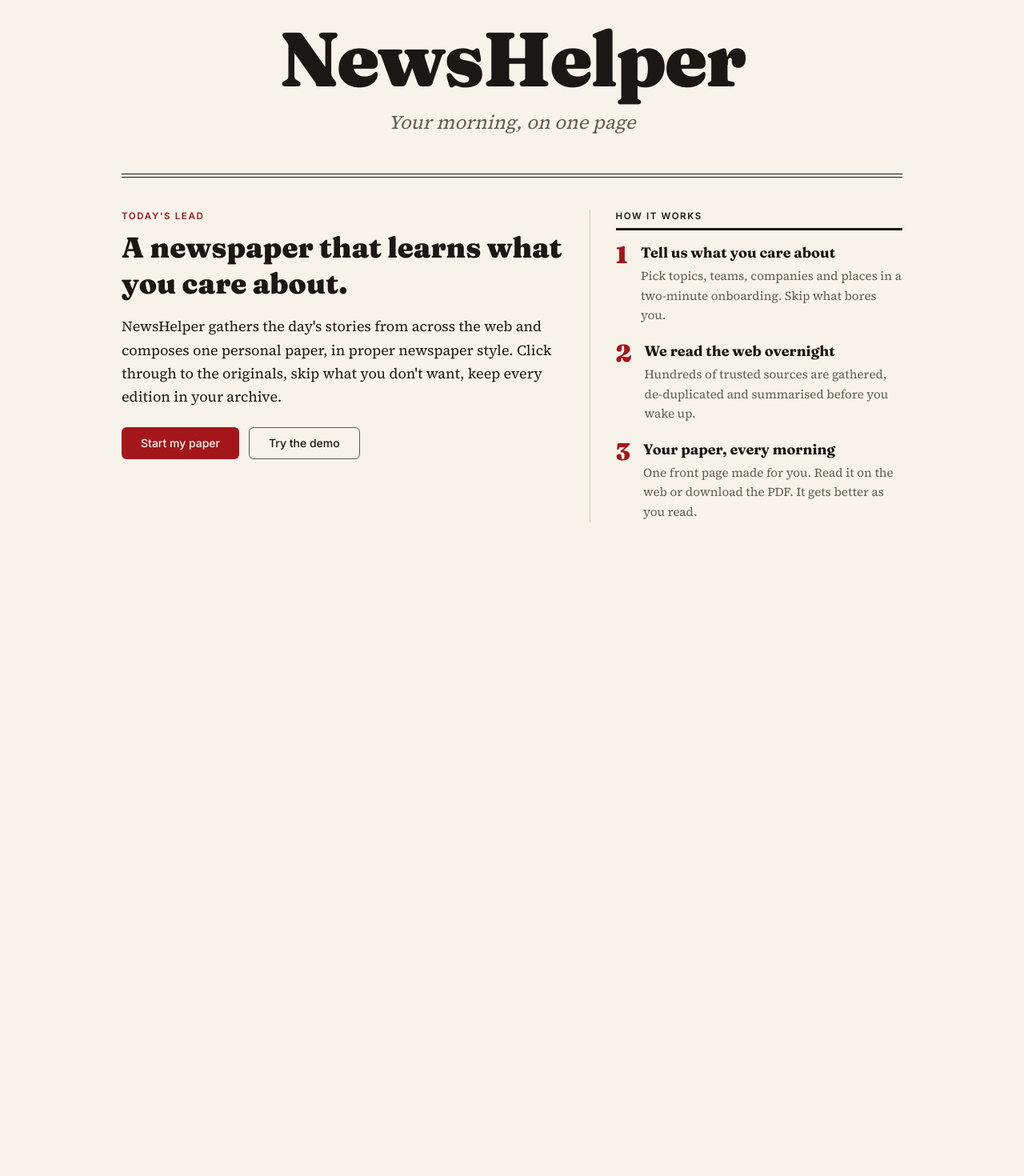
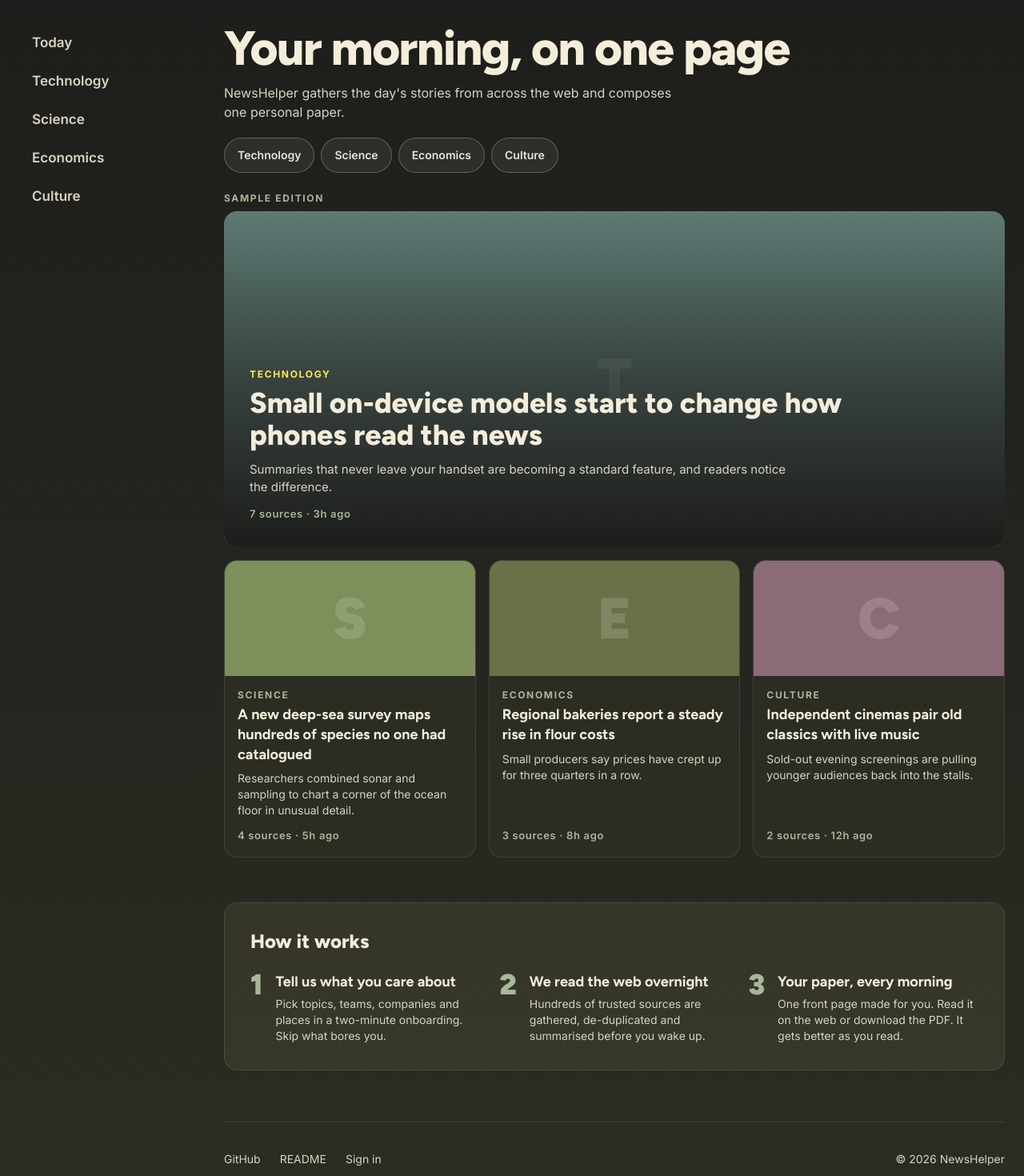
Before and after one commit to Abdul-Rafe8311/new-_helper, a Next.js app in the folder apps/web/: page / in a window 1280 px wide. Shown: the part 80-1550 px from the top of the page at 80% size. Before the commit the page ends 837 px from the top, so only its background shows below. Built offline with nearby package versions, Linux system fonts and the light colour scheme.

Commit message:
feat(web): dark card-based landing front page

```diff
--- a/apps/web/src/app/page.tsx
+++ b/apps/web/src/app/page.tsx
@@ -1,9 +1,11 @@
 import Link from "next/link";
 
-import { DemoButton } from "@/components/auth/demo-button";
-import { Rule } from "@/components/paper";
-import { ThemeToggle } from "@/components/theme/theme-toggle";
-import { Button } from "@/components/ui/button";
+import { CurrentYear } from "@/components/landing/current-year";
+import { LandingShell } from "@/components/landing/landing-shell";
+import { SAMPLE_SECTIONS, SAMPLE_STORIES } from "@/components/landing/sample-edition";
+import { LeadCard, SupportCard } from "@/components/landing/story-cards";
+
+const REPO_URL = "https://github.com/Abdul-Rafe8311/new-_helper";
 
 const STEPS = [
   {
@@ -20,60 +22,79 @@
   },
 ] as const;
 
+const FOCUS = "outline-none focus-visible:ring-[3px] focus-visible:ring-[#FEE951]/70";
+
 export default function Home() {
+  const [lead, ...rest] = SAMPLE_STORIES;
   return (
-    <main className="mx-auto w-full max-w-5xl flex-1 px-4 pb-16 sm:px-6">
-      <div className="flex items-center justify-between py-3 font-sans text-[0.7rem] uppercase tracking-[0.12em] text-muted">
-        <span>Vol. 1 · Personal edition</span>
-        <div className="flex items-center gap-2">
-          <Link href="/login" className="hover:text-ink">
-            Sign in
-          </Link>
-          <ThemeToggle />
+    <div className="landing flex-1 bg-gradient-to-b from-[#1d1d1b] to-[#2b2c22] text-[#f4edda] [font-family:var(--font-inter),system-ui,sans-serif]">
+      <LandingShell>
+        <main className="pb-16">
+          <section id="sample-edition" aria-labelledby="landing-title" className="scroll-mt-24 pt-8 sm:pt-12">
+            <h1
+              id="landing-title"
+              className="font-[family-name:var(--font-figtree)] text-4xl leading-[1.05] font-extrabold tracking-tight sm:text-6xl"
+            >
+              Your morning, on one page
+            </h1>
+            <p className="mt-3 max-w-xl text-[#d9d3c0]">
+              NewsHelper gathers the day&apos;s stories from across the web and composes one personal paper.
+            </p>
+            <ul aria-label="Topics in the sample edition" className="mt-5 flex flex-wrap gap-2">
+              {SAMPLE_SECTIONS.map((s) => (
+                <li key={s.slug}>
+                  <a
+                    href={`#story-${s.slug}`}
+                    className={`inline-flex min-h-11 items-center rounded-full border border-[#a8b89a]/40 bg-[#a8b89a]/10 px-4 text-sm font-semibold text-[#e5e8d8] hover:bg-[#a8b89a]/20 ${FOCUS}`}
+                  >
+                    {s.label}
+                  </a>
+                </li>
+              ))}
+            </ul>
+            <p className="mt-6 text-xs font-bold tracking-[0.14em] text-[#a8b89a] uppercase">Sample edition</p>
+            <div className="mt-2 grid gap-4 sm:grid-cols-3">
+              <div className="sm:col-span-3">
+                <LeadCard story={lead} />
               </div>
+              {rest.map((story) => (
+                <SupportCard key={story.id} story={story} />
+              ))}
             </div>
-      <Rule />
-      <header className="py-8 text-center sm:py-12">
-        <h1 className="font-display text-6xl font-black leading-none tracking-tight sm:text-8xl">NewsHelper</h1>
-        <p className="mt-4 font-serif text-xl italic text-muted sm:text-2xl">Your morning, on one page</p>
-      </header>
-      <Rule variant="double" />
+          </section>
 
-      <section className="grid gap-8 py-10 md:grid-cols-[3fr_2fr] md:gap-0">
-        <div className="md:border-r md:border-rule md:pr-8">
-          <p className="kicker text-accent">Today&apos;s lead</p>
-          <h2 className="mt-2 font-display text-3xl font-black leading-tight sm:text-4xl">
-            A newspaper that learns what you care about.
-          </h2>
-          <p className="mt-4 font-serif text-lg leading-relaxed">
-            NewsHelper gathers the day&apos;s stories from across the web and composes one personal
-            paper, in proper newspaper style. Click through to the originals, skip what you don&apos;t
-            want, keep every edition in your archive.
-          </p>
-          <div className="mt-6 flex flex-wrap items-start gap-3">
-            <Button asChild variant="accent" size="lg">
-              <Link href="/signup">Start my paper</Link>
-            </Button>
-            <DemoButton />
-          </div>
-        </div>
-        <aside aria-labelledby="how-it-works" className="md:pl-8">
-          <h2 id="how-it-works" className="kicker border-b-[3px] border-ink pb-1.5">
+          <section aria-labelledby="how-it-works" className="mt-14 rounded-2xl border border-white/10 bg-[#6b7048]/20 p-6 sm:p-8">
+            <h2 id="how-it-works" className="font-[family-name:var(--font-figtree)] text-2xl font-extrabold">
               How it works
             </h2>
-          <ol className="mt-4 space-y-5">
+            <ol className="mt-5 grid gap-6 md:grid-cols-3">
               {STEPS.map((step, i) => (
                 <li key={step.title} className="flex gap-4">
-                <span className="font-display text-3xl font-black leading-none text-accent">{i + 1}</span>
+                  <span aria-hidden="true" className="font-[family-name:var(--font-figtree)] text-4xl leading-none font-black text-[#a8b89a]">
+                    {i + 1}
+                  </span>
                   <div>
-                  <h3 className="font-display text-lg font-bold leading-snug">{step.title}</h3>
-                  <p className="mt-1 font-serif text-[0.95rem] leading-relaxed text-muted">{step.body}</p>
+                    <h3 className="font-[family-name:var(--font-figtree)] text-lg font-bold">{step.title}</h3>
+                    <p className="mt-1 text-sm text-[#d9d3c0]">{step.body}</p>
                   </div>
                 </li>
               ))}
             </ol>
-        </aside>
           </section>
         </main>
+        <footer className="flex flex-wrap items-center gap-x-6 gap-y-1 border-t border-white/10 py-6 text-sm text-[#d9d3c0]">
+          <a href={REPO_URL} className={`inline-flex min-h-11 items-center underline-offset-4 hover:underline ${FOCUS}`}>
+            GitHub
+          </a>
+          <a href={`${REPO_URL}#readme`} className={`inline-flex min-h-11 items-center underline-offset-4 hover:underline ${FOCUS}`}>
+            README
+          </a>
+          <Link href="/login" className={`inline-flex min-h-11 items-center underline-offset-4 hover:underline ${FOCUS}`}>
+            Sign in
+          </Link>
+          <span className="ml-auto">© <CurrentYear /> NewsHelper</span>
+        </footer>
+      </LandingShell>
+    </div>
   );
 }
--- /dev/null
+++ b/apps/web/src/components/landing/current-year.tsx
@@ -0,0 +1,15 @@
+"use client";
+
+import { useSyncExternalStore } from "react";
+
+const subscribe = () => () => {};
+
+/** The current year, read on the client so the statically built page never goes stale. */
+export function CurrentYear() {
+  const year = useSyncExternalStore(
+    subscribe,
+    () => String(new Date().getFullYear()),
+    () => "",
+  );
+  return <span suppressHydrationWarning>{year}</span>;
+}
--- /dev/null
+++ b/apps/web/src/components/landing/story-cards.tsx
@@ -0,0 +1,68 @@
+import type { CSSProperties } from "react";
+
+import { sectionOf, type SampleStory } from "./sample-edition";
+
+const META = "font-[variant-caps:all-small-caps] text-[13px] font-semibold tracking-wider";
+
+/** Flat section-coloured stand-in, used because the sample edition carries no photographs. */
+function Placeholder({ color, label }: { color: string; label: string }) {
+  return (
+    <div
+      role="img"
+      aria-label={`${label} section, no photo in this sample`}
+      className="absolute inset-0 flex items-center justify-center bg-[var(--c)] font-[family-name:var(--font-figtree)] text-7xl font-black text-white/15 select-none"
+      style={{ "--c": color } as CSSProperties}
+    >
+      <span aria-hidden="true">{label.slice(0, 1)}</span>
+    </div>
+  );
+}
+
+function Meta({ story, className = "" }: { story: SampleStory; className?: string }) {
+  return (
+    <p className={`${META} ${className}`}>
+      {story.sources} sources · {story.hoursAgo}h ago
+    </p>
+  );
+}
+
+export function LeadCard({ story }: { story: SampleStory }) {
+  const section = sectionOf(story.section);
+  return (
+    <article
+      id={`story-${section.slug}`}
+      className="relative min-h-[320px] scroll-mt-24 overflow-hidden rounded-2xl bg-[#2b2c22] sm:min-h-[420px]"
+    >
+      <Placeholder color={section.color} label={section.label} />
+      <div className="absolute inset-0 bg-gradient-to-t from-[#1d1d1b] via-[#1d1d1b]/60 to-transparent" aria-hidden="true" />
+      <div className="relative flex min-h-[inherit] flex-col justify-end p-5 sm:p-8">
+        <p className="mb-2 text-xs font-bold tracking-[0.14em] text-[#FEE951] uppercase">{section.label}</p>
+        <h3 className="max-w-3xl font-[family-name:var(--font-figtree)] text-3xl leading-[1.1] font-extrabold text-[#f4edda] sm:text-4xl">
+          {story.headline}
+        </h3>
+        <p className="mt-3 max-w-2xl text-[15px] text-[#d9d3c0]">{story.summary}</p>
+        <Meta story={story} className="mt-3 text-[#a8b89a]" />
+      </div>
+    </article>
+  );
+}
+
+export function SupportCard({ story }: { story: SampleStory }) {
+  const section = sectionOf(story.section);
+  return (
+    <article
+      id={`story-${section.slug}`}
+      className="flex scroll-mt-24 flex-col overflow-hidden rounded-2xl border border-white/10 bg-[#2b2c22]"
+    >
+      <div className="relative h-36">
+        <Placeholder color={section.color} label={section.label} />
+      </div>
+      <div className="flex flex-1 flex-col p-4">
+        <p className="mb-1 text-xs font-bold tracking-[0.14em] text-[#a8b89a] uppercase">{section.label}</p>
+        <h3 className="font-[family-name:var(--font-figtree)] text-lg leading-snug font-bold text-[#f4edda]">{story.headline}</h3>
+        <p className="mt-2 text-sm text-[#d9d3c0]">{story.summary}</p>
+        <Meta story={story} className="mt-auto pt-3 text-[#a8b89a]" />
+      </div>
+    </article>
+  );
+}
```
Lines whose indentation alone changed are shown as unchanged.
